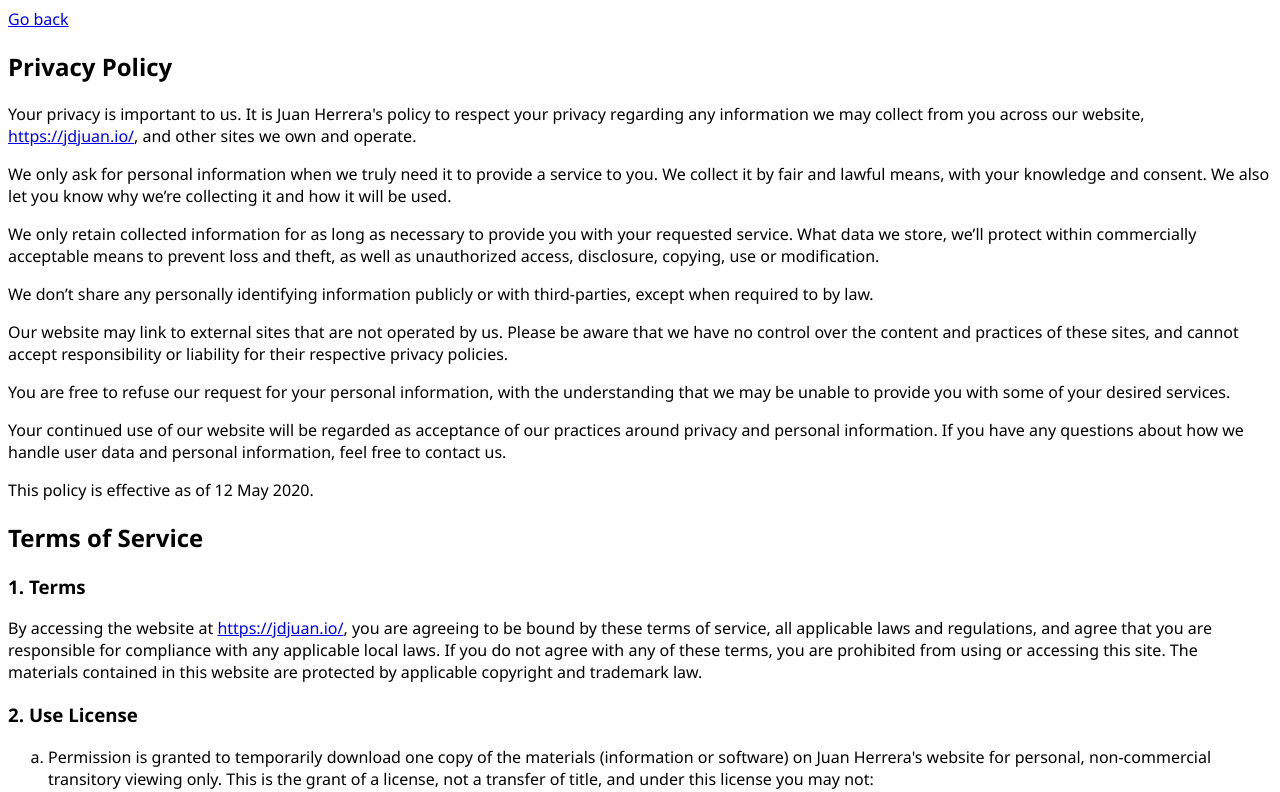
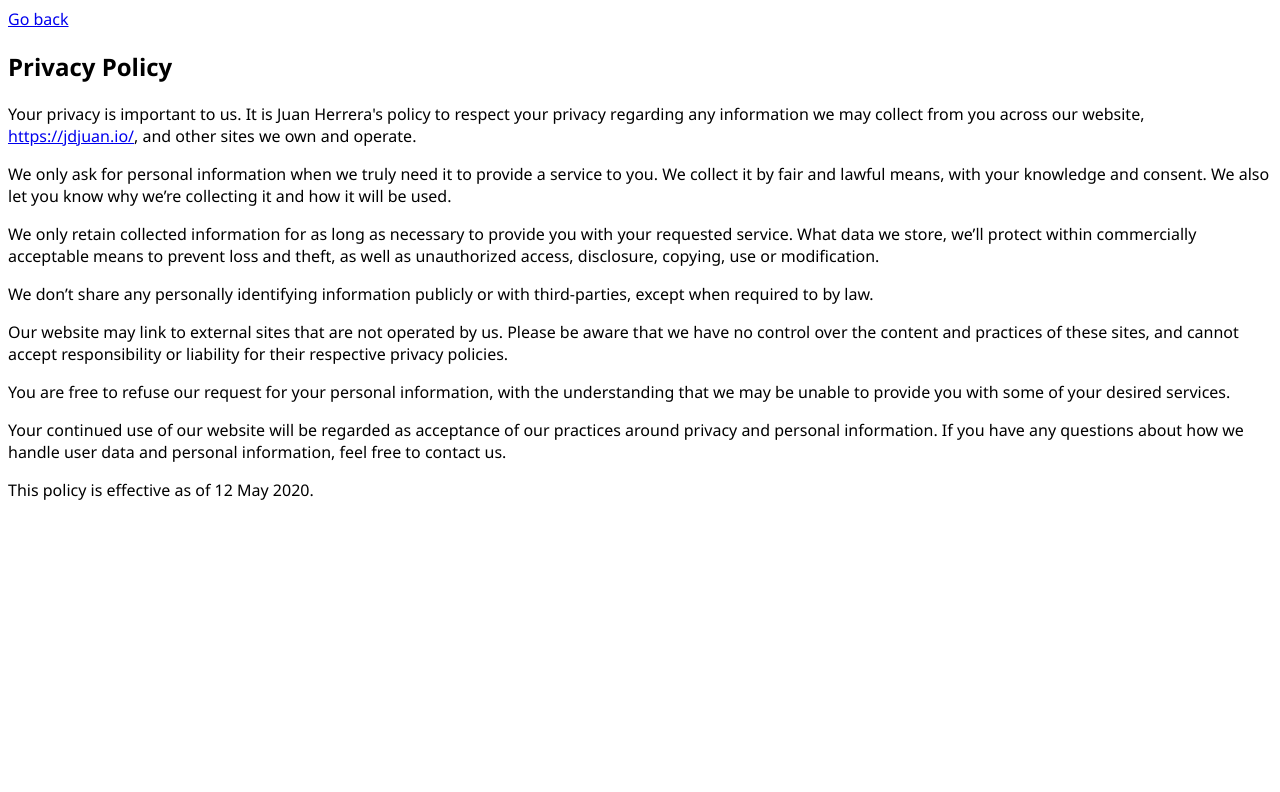
Before and after one commit to jdjuan/juan, an Angular app: page /privacy-policy in a window 1280 px wide. Shown: the top 792 px of the page. Built offline with nearby package versions, Linux system fonts and the light colour scheme.

Commit message:
update privacy policy

```diff
--- a/src/app/privacy-policy/privacy-policy.component.html
+++ b/src/app/privacy-policy/privacy-policy.component.html
@@ -42,7 +42,7 @@
 </p>
 <p>This policy is effective as of 12 May 2020.</p>
 
-<h2>Terms of Service</h2>
+<!-- <h2>Terms of Service</h2>
 <h3>1. Terms</h3>
 <p>
   By accessing the website at
@@ -143,4 +143,4 @@
   These terms and conditions are governed by and construed in accordance with
   the laws of Graz, Austria and you irrevocably submit to the exclusive
   jurisdiction of the courts in that State or location.
-</p>
+</p> -->
```
Also changed, not shown: 7 other files (tests, documents, lock files or other folders).
